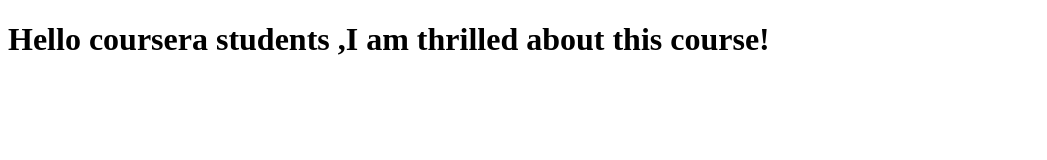
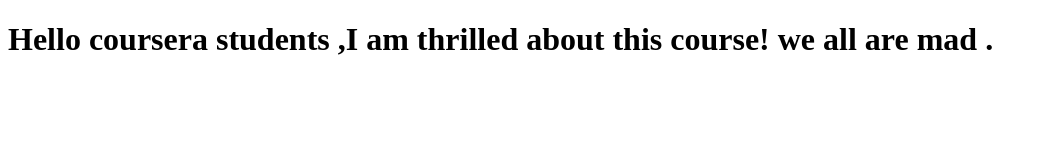
Before and after one commit to Shikhas/SPA-Angular-JS-coursera-test, a plain HTML site: page index.html in a window 1280 px wide. Shown: the whole page, without its empty margins (0-1047 px from the left). Drawn offline with Linux system fonts and the light colour scheme.

Commit message:
Version2

```diff
--- a/index.html
+++ b/index.html
@@ -5,6 +5,6 @@
     <title>Hello Coursera</title>
   </head>
   <body>
-    <h1>Hello coursera students ,I am thrilled about this course!</h1>
+    <h1>Hello coursera students ,I am thrilled about this course! we all are mad .</h1>
   </body>
 </html>
```
